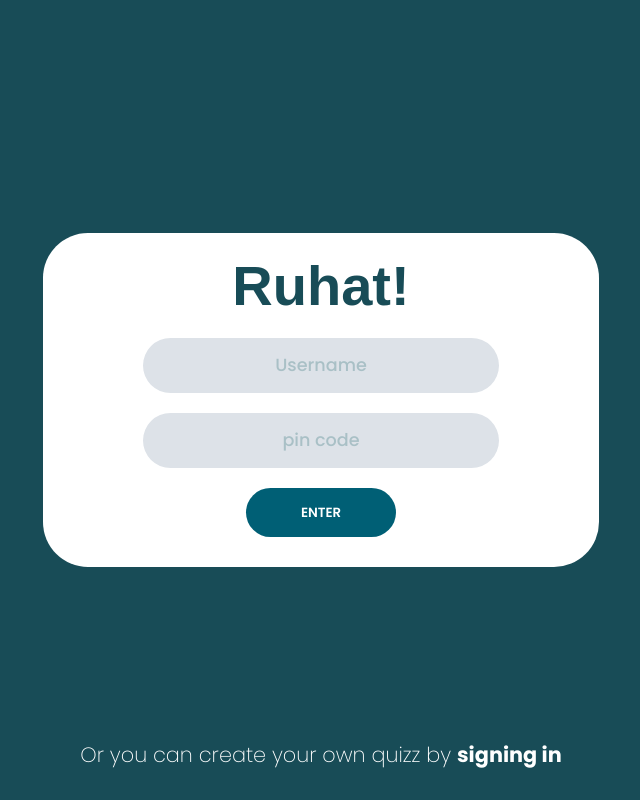
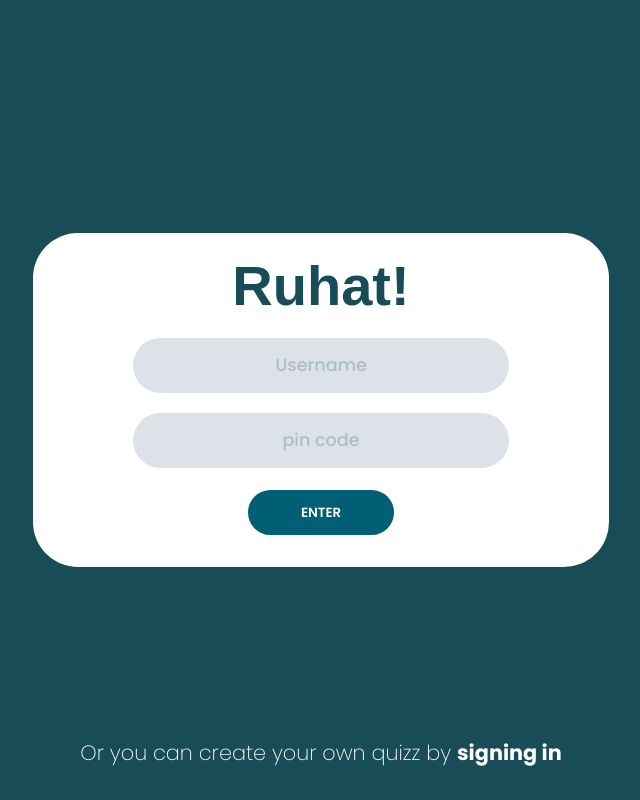
Before and after one commit to nikitave/ruhat, a Python web app: template templates/startingPage.html in a window 1280 px wide. Shown: the whole page, without its empty margins (319-959 px from the left). Run offline with Jinja, Linux system fonts and the light colour scheme; the template is opened without the code that fills it, so the values that code supplies are empty; some libraries are stand-ins or nearby versions; some web fonts are replaced.

Commit message:
modified buttons

```diff
--- a/static/css/startingPage.css
+++ b/static/css/startingPage.css
@@ -61,6 +61,8 @@ form{
     background: none;
     outline: none;
     border: none;
+    padding-left: 10px;
+    padding-right: 10px;
     line-height: 55px;
     font-weight: 600;
     font-size: 1.1rem;
@@ -83,7 +85,7 @@ form{
 .btn{
     width: 150px;
     height: 49px;
-    border: none;
+    border: 2px solid #fff;
     outline: none;
     border-radius: 49px;
     cursor: pointer;
@@ -92,11 +94,13 @@ form{
     text-transform: uppercase;
     font-weight: 600;
     margin: 10px 0;
-    transition: .5s;
+    transition: .3s linear;
 }
 
 .btn:hover{
-    background-color: #184C57;
+    background-color: #fff;
+    color: #005F75;
+    border: 2px solid #005F75 ;
 }
 .get-started{
     width: 100%;
@@ -108,6 +112,10 @@ form{
     padding: 20px;
     border-radius: 45px;
 }
+.plain-text{
+    cursor:default;
+    user-select: none;
+  }
 .welcome-place{
     display: flex;
     justify-content: center;
@@ -126,7 +134,17 @@ form{
     color: #fff;
     font-weight: bold;
     font-weight: 700;
+    display: inline-block;
 }
-.sign-up-link:hover{
-    text-decoration: underline;
+.sign-up-link::after {
+    content: '';
+    width: 0px;
+    height: 2px;
+    display: block;
+    background: #fff;
+    transition: .3s linear;
 }
+
+.sign-up-link:hover::after{
+    width: 100%;
+}
--- a/templates/startingPage.html
+++ b/templates/startingPage.html
@@ -12,7 +12,7 @@
     <div class="container">
         <div class="welcome-place">
             <div class="get-started">
-                <h1 class="main-title">
+                <h1 class="main-title plain-text">
                     Ruhat!
                 </h1>
                 <form action="" class="get-started-form">
@@ -27,7 +27,7 @@
             </div>
             <div class="sign-up-instead">
                 <p>
-                    Or you can create your own quizz by <a href="index.html" class="sign-up-link">signing in</a>
+                    <span class="plain-text"> Or you can create your own quizz by </span><a href="index.html" class="sign-up-link">signing in</a>
                 </p>
             </div>
         </div>
```
Also changed, not shown: static/css/style.css (+25 -11 lines).
